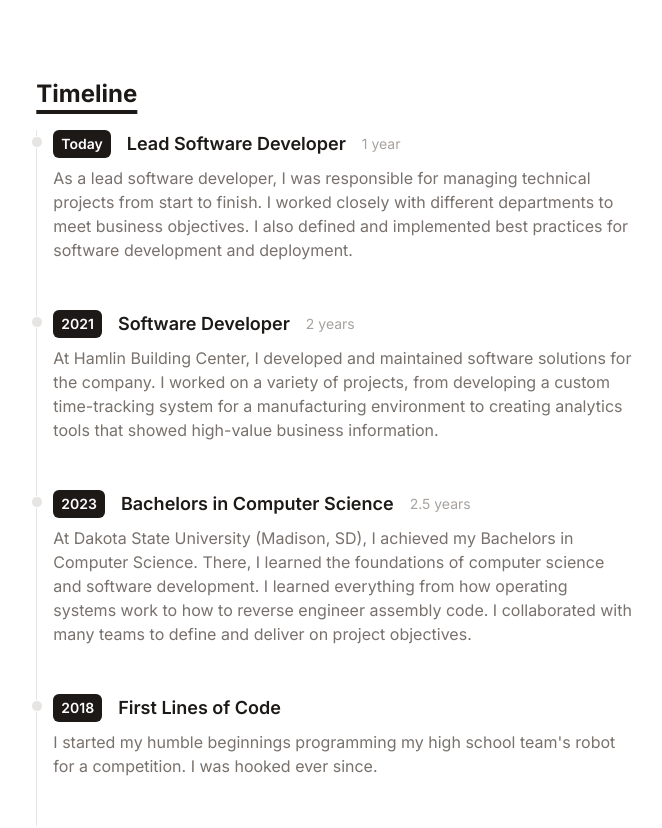
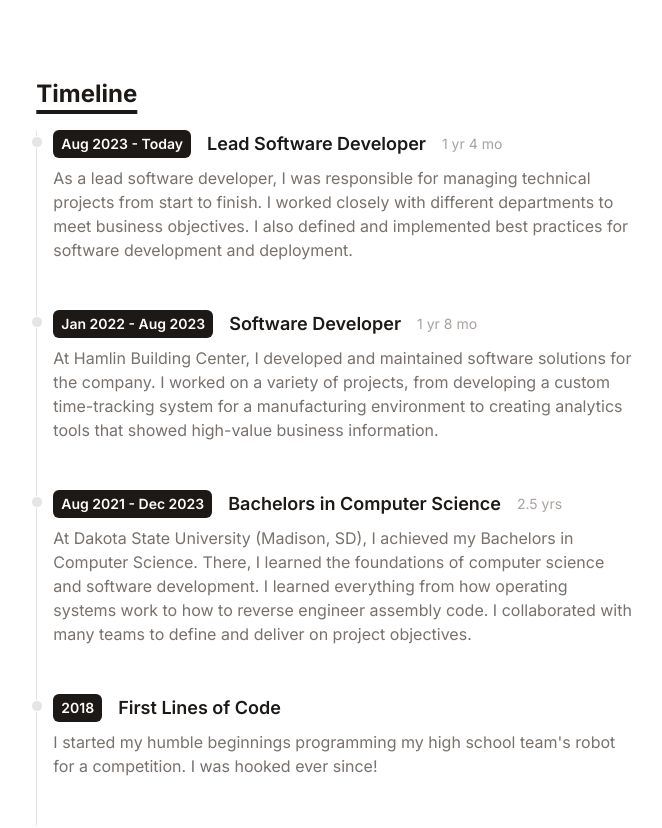
Before and after one commit to ReidHomola/dev-portfolio, a React (Vite) app: page / in a window 1280 px wide. Shown: the part 642-1470 px from the top of the page, without its empty margins (305-967 px from the left). Built offline with nearby package versions, Linux system fonts and the light colour scheme.

Commit message:
updated timeline to use timePeriod instead of year

```diff
--- a/src/components/Timeline.tsx
+++ b/src/components/Timeline.tsx
@@ -11,7 +11,7 @@ function Timeline() {
                     <TimelineItem
                         key={index} // Use a unique identifier if available
                         title={item.title}
-                        year={item.year}
+                        timePeriod={item.timePeriod}
                         duration={item.duration ?? ''}
                         details={item.details}
                     />
--- a/src/components/TimelineItem.tsx
+++ b/src/components/TimelineItem.tsx
@@ -1,18 +1,18 @@
 interface Props {
     title: string;
-    year: string;
+    timePeriod: string;
     duration?: string;
     details: string;
 }
 
-function TimelineItem({ title, year, duration, details }: Props) {
+function TimelineItem({ title, timePeriod, duration, details }: Props) {
     return (
         <ol className="flex flex-col md:flex-row relative border-l border-stone-200 dark:border-stone-700">
             <li className="mb-10 ml-4">
                 <div className="absolute w-3 h-3 bg-stone-200 rounded-full mt-1.5 -left-1.5 border border-white dark:border-stone-900 dark:bg-stone-700" />
                 <div className="flex flex-wrap gap-4 flex-row items-center justify-start text-sx md:text-sm">
                     <span className="inline-block px-2 py-1 font-semibold text-white dark:text-stone-900  bg-stone-900 dark:bg-white rounded-md">
-                        {year}
+                        {timePeriod}
                     </span>
                     <h3 className="text-lg font-semibold text-stone-900 dark:text-white">
                         {title}
--- a/src/data/timeline.ts
+++ b/src/data/timeline.ts
@@ -1,30 +1,30 @@
 export default [
     {
         title: 'Lead Software Developer',
-        year: 'Today',
-        duration: '1 year',
+        timePeriod: 'Aug 2023 - Today',
+        duration: '1 yr 4 mo',
         details:
             'As a lead software developer, I was responsible for managing technical projects from start to finish. I worked closely with different departments to meet business objectives. I also defined and implemented best practices for software development and deployment.',
     },
     {
         title: 'Software Developer',
-        year: '2021',
-        duration: '2 years',
+        timePeriod: 'Jan 2022 - Aug 2023',
+        duration: '1 yr 8 mo',
         details:
             'At Hamlin Building Center, I developed and maintained software solutions for the company. I worked on a variety of projects, from developing a custom time-tracking system for a manufacturing environment to creating analytics tools that showed high-value business information.',
     },
     {
         title: 'Bachelors in Computer Science',
-        year: '2023',
-        duration: '2.5 years',
+        timePeriod: 'Aug 2021 - Dec 2023',
+        duration: '2.5 yrs',
         details:
             'At Dakota State University (Madison, SD), I achieved my Bachelors in Computer Science. There, I learned the foundations of computer science and software development. I learned everything from how operating systems work to how to reverse engineer assembly code. I collaborated with many teams to define and deliver on project objectives.',
     },
     {
         title: 'First Lines of Code',
-        year: '2018',
+        timePeriod: '2018',
         duration: null,
         details:
-            "I started my humble beginnings programming my high school team's robot for a competition. I was hooked ever since.",
+            "I started my humble beginnings programming my high school team's robot for a competition. I was hooked ever since!",
     },
 ];
```
